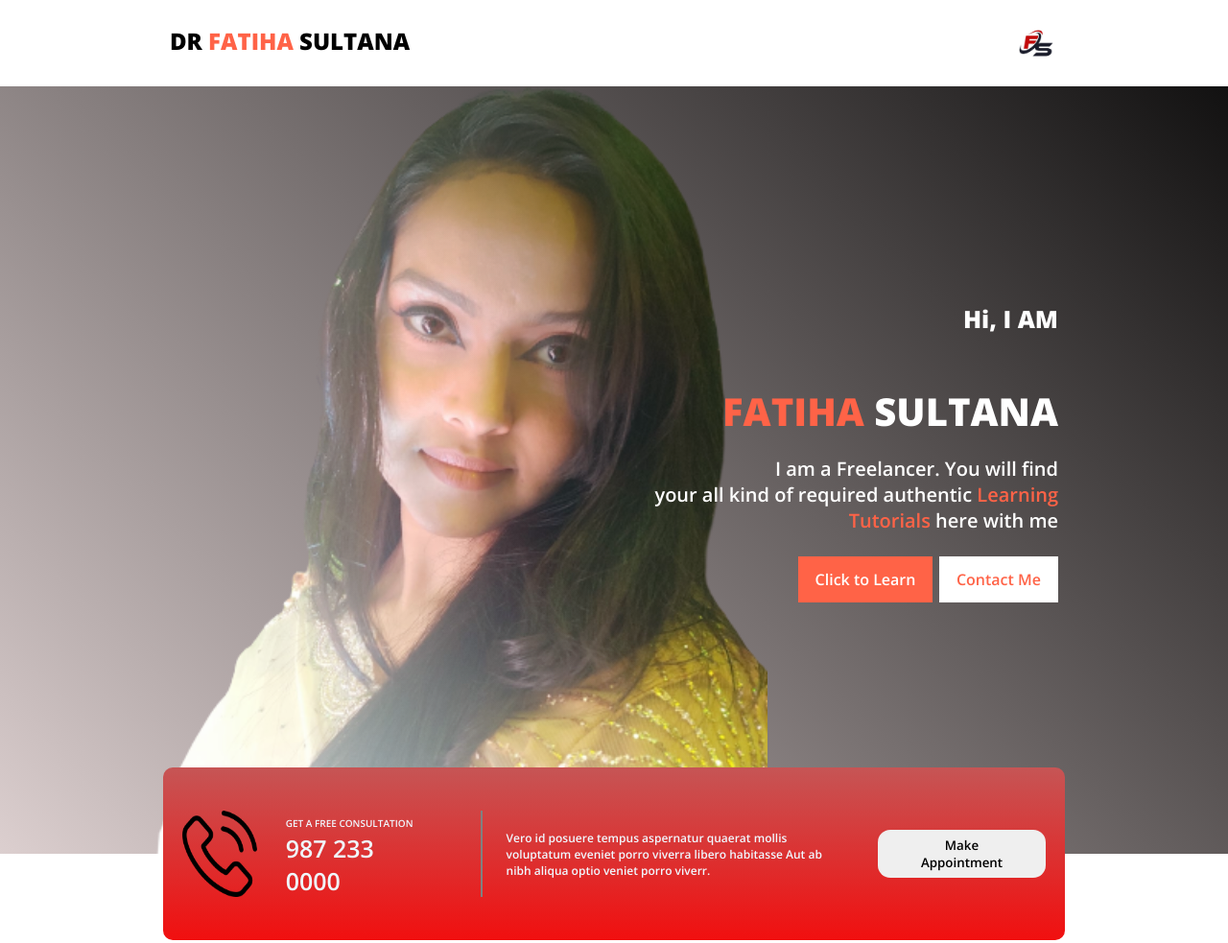
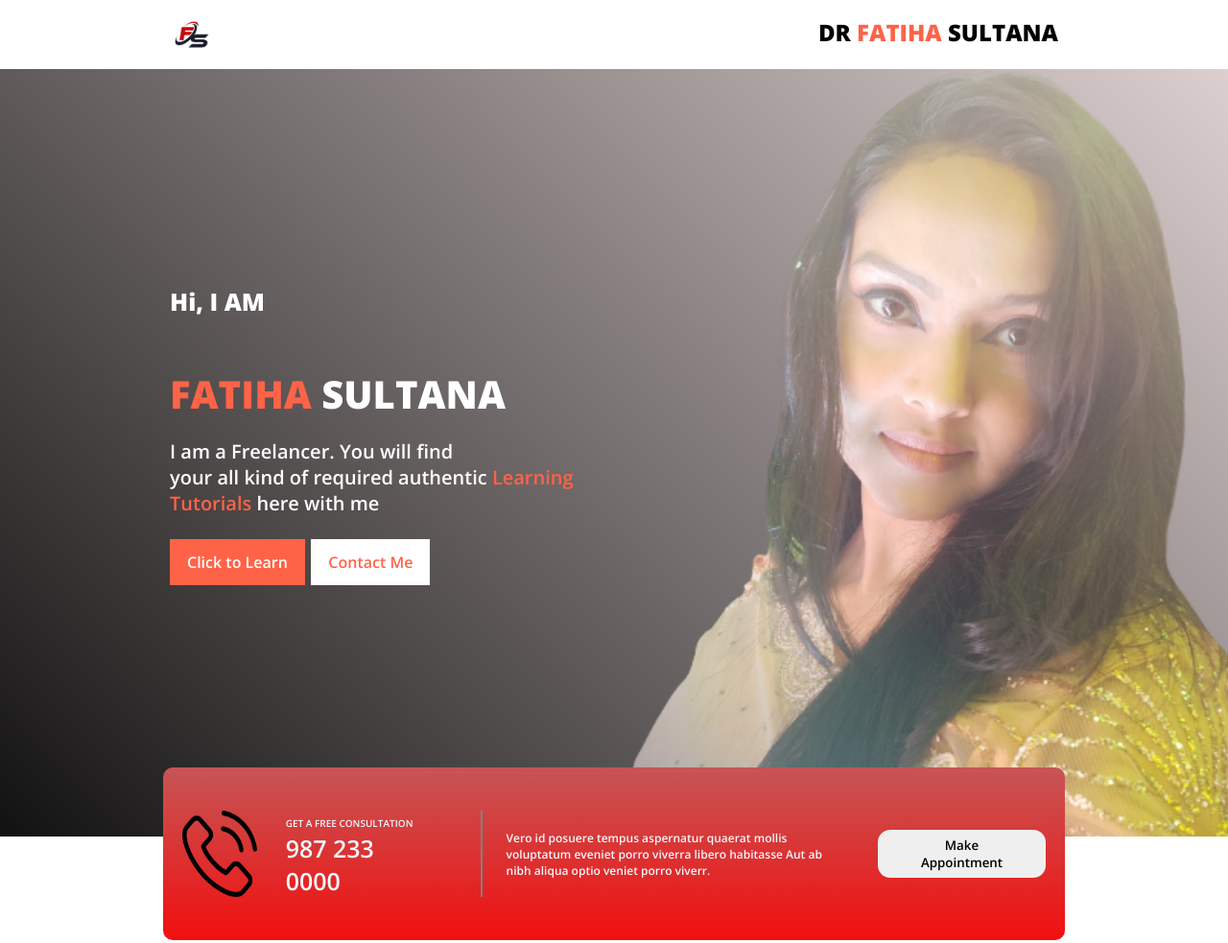
Before and after one commit to devalienbrain/dynamic-Dr-Fatiha, a plain HTML site: page index.html in a window 1280 px wide. Shown: the top 983 px of the page at 96% size. Drawn offline with nearby package versions, Linux system fonts and the light colour scheme.

Commit message:
edited some

```diff
--- a/style.css
+++ b/style.css
@@ -23,11 +23,6 @@
   font-size: 16px;
 }
 
-.header {
-  height: 90px;
-  /* background-color: cornflowerblue; */
-}
-
 .header-logo {
   width: 150px;
 }
@@ -39,19 +34,22 @@
 
 .navbar {
   display: flex;
+  flex-direction: row-reverse;
   justify-content: space-between;
-  height: 90px;
   align-items: center;
+  padding-top: 10px;
+  padding-bottom: 10px;
 }
 
 .banner {
   height: 100vh;
-  background-image: url('images/fatiha-top.png'), linear-gradient(45deg, rgb(220, 207, 207, 3), rgb(18, 17, 17));
+  background-image: url('images/fatiha-top.png'), linear-gradient(45deg, rgb(18, 17, 17), rgb(220, 207, 207, 3));
   background-blend-mode: overlay;
   background-repeat: no-repeat;
   background-size: contain;
+  background-position: right;
   display: flex;
-  justify-content: right;
+  justify-content: left;
   align-items: center;
   color: white;
 }
@@ -59,7 +57,7 @@
 .banner-contents {
   display: flex;
   flex-direction: column;
-  text-align: right;
+  text-align: left;
 }
 
 .banner-contents p,
@@ -331,4 +329,9 @@ textarea {
   .contents-default-width {
     margin: 0;
   }
+
+  .banner {
+    display: flex;
+    flex-direction: column;
+  }
 }
```
